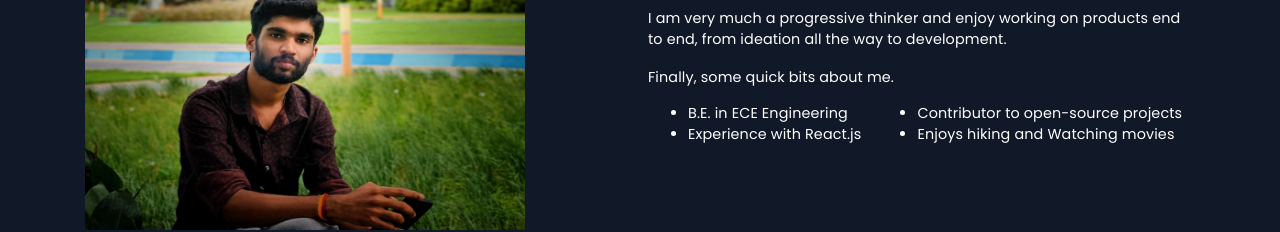
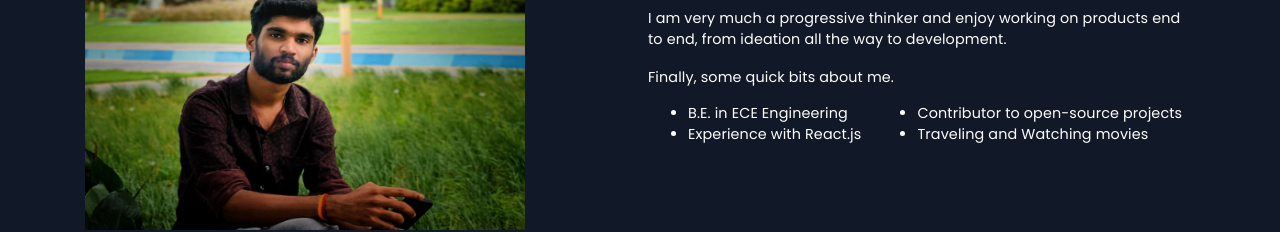
Before and after one commit to sree-shankar/portfolioshankar, a React (Create React App) app: page / in a window 1280 px wide. Shown: the part 980-1212 px from the top of the page. Built offline with nearby package versions, Linux system fonts and the light colour scheme.

Commit message:
about-changes

```diff
--- a/src/pages/About.jsx
+++ b/src/pages/About.jsx
@@ -64,7 +64,7 @@ const About = () => {
                   </ul>
                   <ul className='ul-font-about'>
                     <li className='li-font-about'>Contributor to open-source projects</li>
-                    <li className='li-font-about'>Enjoys hiking and Watching movies</li>
+                    <li className='li-font-about'>Traveling and Watching movies</li>
                   </ul>
                 </Stack>
               </Grid>
```
